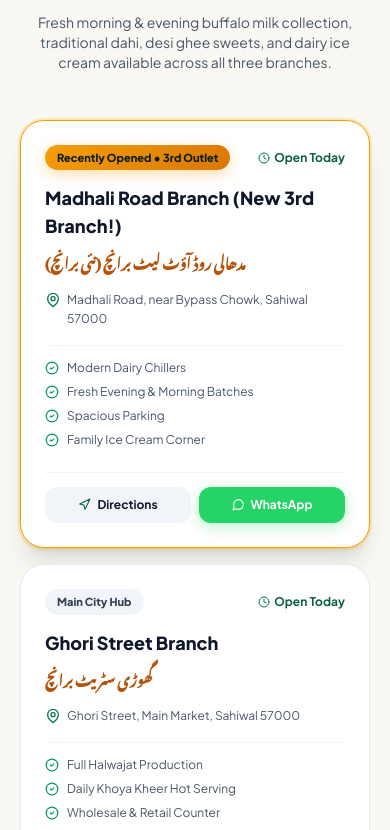
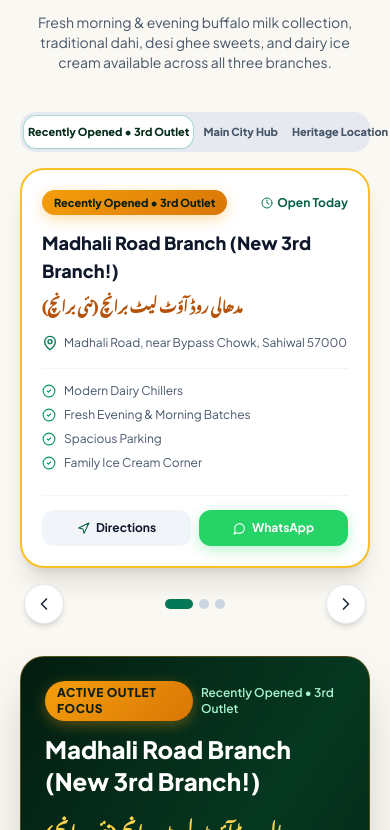
Before and after one commit to armanh148/Haji-Raj-Din-Dairy-Milk, a React (Vite) app: page / in a window 390 px wide. Shown: the part 9134-9964 px from the top of the page. Built offline with nearby package versions, Linux system fonts and the light colour scheme; a web font is replaced by a local one.

Commit message:
feat: add interactive mobile carousel for branch locations cards

```diff
--- a/src/components/BranchLocations.jsx
+++ b/src/components/BranchLocations.jsx
@@ -1,12 +1,27 @@
 import React, { useState } from 'react';
 import { motion, AnimatePresence } from 'framer-motion';
 import { branches, dairyInfo } from '../data/dairyData';
-import { MapPin, Navigation, Phone, MessageCircle, Clock, CheckCircle2, Building2, Sparkles, ArrowRight } from 'lucide-react';
+import { MapPin, Navigation, Phone, MessageCircle, Clock, CheckCircle2, Building2, ChevronLeft, ChevronRight } from 'lucide-react';
 
 export function BranchLocations() {
   const [selectedBranchId, setSelectedBranchId] = useState(branches[0].id);
+  const [mobileIndex, setMobileIndex] = useState(0);
 
   const selectedBranch = branches.find(b => b.id === selectedBranchId) || branches[0];
+
+  const handlePrevMobile = () => {
+    const nextIdx = (mobileIndex - 1 + branches.length) % branches.length;
+    setMobileIndex(nextIdx);
+    setSelectedBranchId(branches[nextIdx].id);
+  };
+
+  const handleNextMobile = () => {
+    const nextIdx = (mobileIndex + 1) % branches.length;
+    setMobileIndex(nextIdx);
+    setSelectedBranchId(branches[nextIdx].id);
+  };
+
+  const currentMobileBranch = branches[mobileIndex];
 
   return (
     <section id="branches" className="py-16 sm:py-20 bg-[#faf8f2] border-t border-slate-200/80 relative overflow-hidden">
@@ -18,7 +33,7 @@ export function BranchLocations() {
           whileInView={{ opacity: 1, y: 0 }}
           viewport={{ once: true, margin: "-40px" }}
           transition={{ duration: 0.6 }}
-          className="text-center w-full max-w-5xl mx-auto mb-12"
+          className="text-center w-full max-w-5xl mx-auto mb-10 sm:mb-12"
         >
           <div className="inline-flex items-center gap-1.5 px-3.5 py-1 rounded-full text-xs font-black bg-emerald-100 text-emerald-900 border border-emerald-300 mb-3 shadow-2xs">
             <Building2 size={14} className="text-emerald-700" />
@@ -38,8 +53,151 @@ export function BranchLocations() {
           </p>
         </motion.div>
 
-        {/* Branch Cards Grid */}
-        <div className="grid grid-cols-1 md:grid-cols-2 lg:grid-cols-3 gap-4 sm:gap-6 mb-8 sm:mb-12">
+        {/* MOBILE CAROUSEL VIEW (Visible on mobile, hidden on tablet & desktop) */}
+        <div className="block md:hidden mb-8">
+          {/* Mobile Quick Selector Tabs */}
+          <div className="flex items-center gap-1.5 p-1 bg-slate-200/80 rounded-2xl mb-4">
+            {branches.map((b, idx) => {
+              const isActive = idx === mobileIndex;
+              return (
+                <button
+                  key={b.id}
+                  onClick={() => {
+                    setMobileIndex(idx);
+                    setSelectedBranchId(b.id);
+                  }}
+                  className={`flex-1 py-2 px-1 rounded-xl text-center text-xs font-black transition-all ${
+                    isActive
+                      ? 'bg-white text-emerald-950 shadow-sm ring-1 ring-emerald-500/30'
+                      : 'text-slate-600 hover:text-slate-900'
+                  }`}
+                >
+                  <span className="block truncate text-[11px]">{b.badge}</span>
+                </button>
+              );
+            })}
+          </div>
+
+          {/* Active Carousel Card with AnimatePresence */}
+          <div className="relative">
+            <AnimatePresence mode="wait">
+              <motion.div
+                key={currentMobileBranch.id}
+                initial={{ opacity: 0, x: 25 }}
+                animate={{ opacity: 1, x: 0 }}
+                exit={{ opacity: 0, x: -25 }}
+                transition={{ duration: 0.3 }}
+                className="bg-white rounded-3xl p-5 sm:p-6 border-2 border-amber-400 shadow-xl flex flex-col justify-between"
+              >
+                <div>
+                  {/* Top Status */}
+                  <div className="flex items-center justify-between mb-3.5">
+                    <span className={`text-[11px] font-black px-3 py-1 rounded-full ${
+                      currentMobileBranch.isNew
+                        ? 'btn-gold-luxury text-slate-950 shadow-sm'
+                        : 'bg-emerald-50 text-emerald-800 border border-emerald-200'
+                    }`}>
+                      {currentMobileBranch.badge}
+                    </span>
+
+                    <span className="text-xs text-emerald-800 font-bold flex items-center gap-1">
+                      <Clock size={12} className="text-emerald-700" /> Open Today
+                    </span>
+                  </div>
+
+                  {/* Branch Title */}
+                  <h4 className="text-lg font-black text-slate-900 mb-0.5">
+                    {currentMobileBranch.name}
+                  </h4>
+                  <p className="urdu-font text-sm text-amber-700 font-bold mb-3">
+                    {currentMobileBranch.urduName}
+                  </p>
+
+                  <p className="text-xs text-slate-600 flex items-start gap-1.5 mb-4 leading-relaxed">
+                    <MapPin size={16} className="text-emerald-700 flex-shrink-0 mt-0.5" />
+                    <span>{currentMobileBranch.address}</span>
+                  </p>
+
+                  {/* Key Features */}
+                  <div className="space-y-2 mb-6 pt-3.5 border-t border-slate-100">
+                    {currentMobileBranch.features.map((feat, i) => (
+                      <div key={i} className="flex items-center gap-2 text-xs text-slate-600">
+                        <CheckCircle2 size={14} className="text-emerald-600 flex-shrink-0" />
+                        <span>{feat}</span>
+                      </div>
+                    ))}
+                  </div>
+                </div>
+
+                {/* Card Action Buttons */}
+                <div className="pt-3.5 border-t border-slate-100 flex items-center gap-2">
+                  <motion.a
+                    whileTap={{ scale: 0.95 }}
+                    href={currentMobileBranch.mapLink}
+                    target="_blank"
+                    rel="noreferrer"
+                    className="flex-1 bg-slate-100 hover:bg-slate-200 text-slate-900 font-bold text-xs py-2.5 px-3 rounded-xl flex items-center justify-center gap-1.5 transition-colors"
+                  >
+                    <Navigation size={13} className="text-emerald-800" />
+                    <span>Directions</span>
+                  </motion.a>
+
+                  <motion.a
+                    whileTap={{ scale: 0.95 }}
+                    href={`https://wa.me/${dairyInfo.phoneRaw}?text=Assalam-o-Alaikum!%20${encodeURIComponent(currentMobileBranch.name)}%20se%20order%20chahiye.`}
+                    target="_blank"
+                    rel="noreferrer"
+                    className="flex-1 btn-whatsapp-luxury font-bold text-xs py-2.5 px-3 rounded-xl flex items-center justify-center gap-1.5"
+                  >
+                    <MessageCircle size={13} />
+                    <span>WhatsApp</span>
+                  </motion.a>
+                </div>
+              </motion.div>
+            </AnimatePresence>
+
+            {/* Carousel Navigation Arrows & Dots */}
+            <div className="flex items-center justify-between mt-4 px-1">
+              <motion.button
+                whileTap={{ scale: 0.85 }}
+                onClick={handlePrevMobile}
+                className="w-10 h-10 rounded-full bg-white shadow-md border border-slate-200 text-slate-800 flex items-center justify-center active:scale-95 transition-all"
+                aria-label="Previous Branch"
+              >
+                <ChevronLeft size={20} />
+              </motion.button>
+
+              <div className="flex items-center gap-1.5">
+                {branches.map((b, i) => (
+                  <button
+                    key={b.id}
+                    onClick={() => {
+                      setMobileIndex(i);
+                      setSelectedBranchId(b.id);
+                    }}
+                    className={`transition-all rounded-full ${
+                      mobileIndex === i
+                        ? 'w-7 h-2.5 bg-emerald-700'
+                        : 'w-2.5 h-2.5 bg-slate-300'
+                    }`}
+                  />
+                ))}
+              </div>
+
+              <motion.button
+                whileTap={{ scale: 0.85 }}
+                onClick={handleNextMobile}
+                className="w-10 h-10 rounded-full bg-white shadow-md border border-slate-200 text-slate-800 flex items-center justify-center active:scale-95 transition-all"
+                aria-label="Next Branch"
+              >
+                <ChevronRight size={20} />
+              </motion.button>
+            </div>
+          </div>
+        </div>
+
+        {/* DESKTOP 3-COLUMN GRID VIEW (Hidden on mobile, visible md and up) */}
+        <div className="hidden md:grid md:grid-cols-2 lg:grid-cols-3 gap-4 sm:gap-6 mb-8 sm:mb-12">
           {branches.map((b, idx) => {
             const isSelected = b.id === selectedBranchId;
 
```
